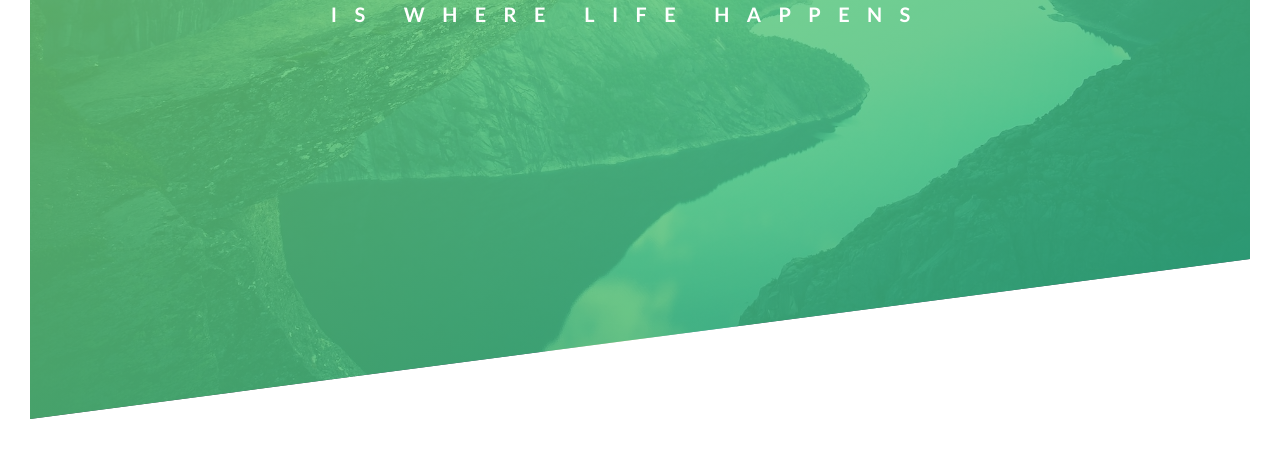
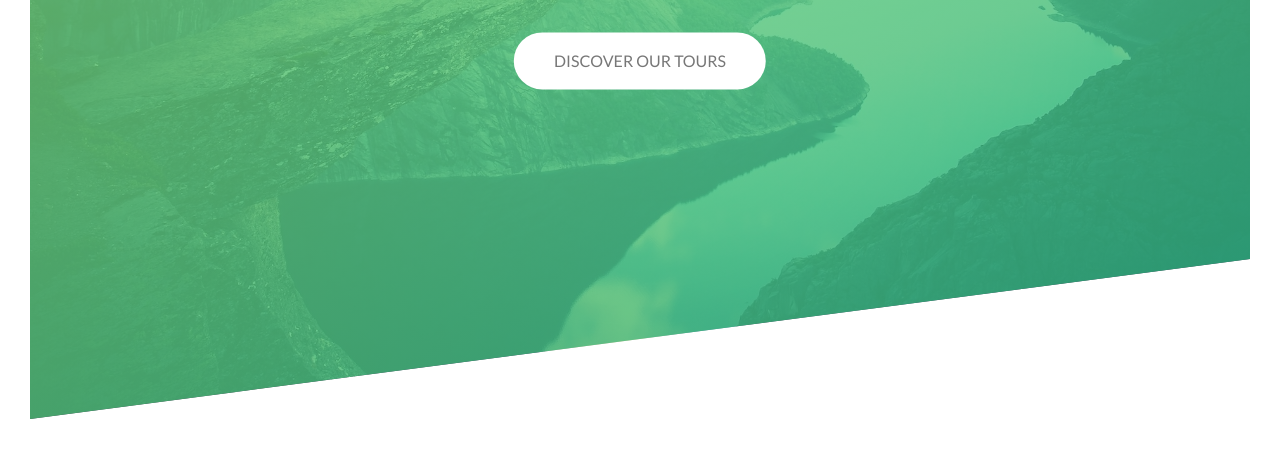
Before and after one commit to spechthalt/Natours-project, a plain HTML site: page starter/index.html in a window 1280 px wide. Shown: the part 371-820 px from the top of the page. Drawn offline with Linux system fonts and the light colour scheme; files that its build step writes are made by us from their sources.

Commit message:
added button with animation

```diff
--- a/starter/css/style.css
+++ b/starter/css/style.css
@@ -47,6 +47,7 @@ body {
   top: 40%;
   left: 50%;
   transform: translate(-50%, -50%);
+  text-align: center;
 }
 
 .header-primary {
@@ -67,7 +68,7 @@ body {
   font-size: 20px;
   font-weight: 700;
   letter-spacing: 17.4px;
-
+  margin-bottom: 60px;
   animation: moveInRight 1s ease-out;
 }
 
@@ -102,3 +103,28 @@ body {
     transform: translateX(0);
   }
 }
+
+.btn:link,
+.btn:visited {
+  border-radius: 100px;
+  text-transform: uppercase;
+  text-decoration: none;
+  transition: all 200ms;
+}
+
+.btn:hover {
+  transform: translateY(-3px);
+  box-shadow: 0 10px 20px rgba(0, 0, 0, 0.2);
+}
+
+.btn:active {
+  transform: translateY(-1px);
+  box-shadow: 0 5px 10px rgba(0, 0, 0, 0.2);
+}
+
+.btn-white {
+  background-color: #fff;
+  color: #777;
+  display: inline-block;
+  padding: 15px 40px;
+}
--- a/starter/index.html
+++ b/starter/index.html
@@ -26,6 +26,7 @@
           <span class="header-primary-main">outdoors</span>
           <span class="header-primary-sub">is where life happens</span>
         </h1>
+        <a href="#" class="btn btn-white">Discover our tours</a>
       </div>
     </header>
   </body>
```
